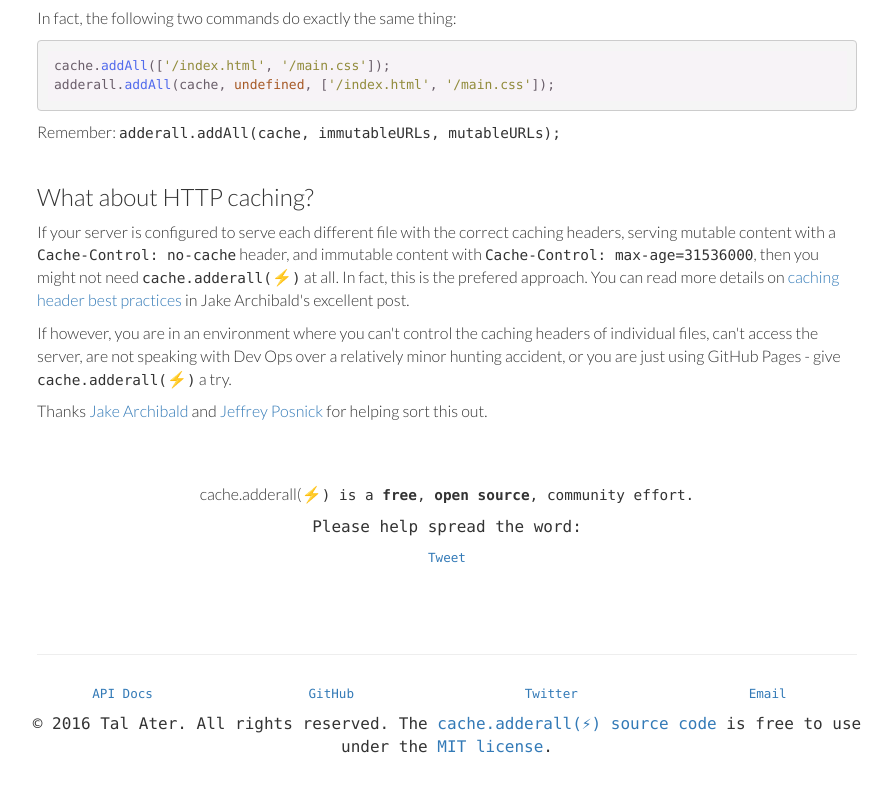
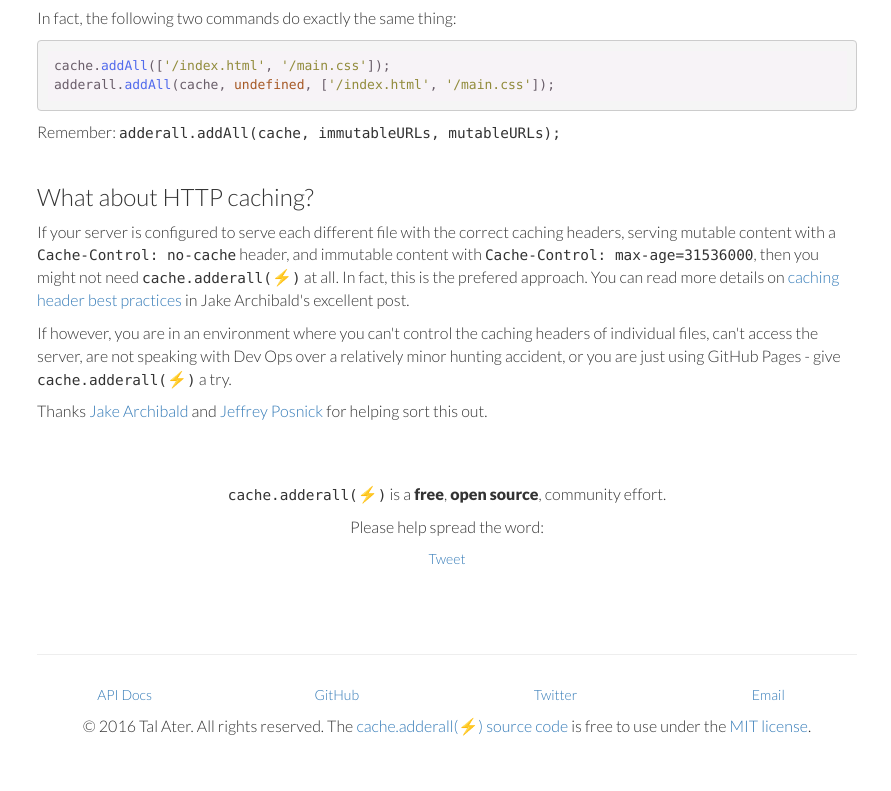
Before and after one commit to TalAter/cache.adderall, a website: page demo/index.html in a window 1280 px wide. Shown: the part 2772-3563 px from the top of the page, without its empty margins (193-1084 px from the left). Drawn offline with nearby package versions, Linux system fonts and the light colour scheme; grey boxes are pictures that could not be loaded.

Commit message:
Demo site: Fixed fixed-width in social container

```diff
--- a/demo/index.html
+++ b/demo/index.html
@@ -123,7 +123,7 @@
   </div>
 
   <div class="container text-center narrower">
-    <p>cache.adderall(</code>⚡<code>) is a <strong>free</strong>, <strong>open source</strong>, community effort.</p>
+    <p><code>cache.adderall(</code>⚡<code>)</code> is a <strong>free</strong>, <strong>open source</strong>, community effort.</p>
     <p>Please help spread the word:</p>
     <div class="row home-icons-row">
       <div class="col-sm-4 text-center">
```
